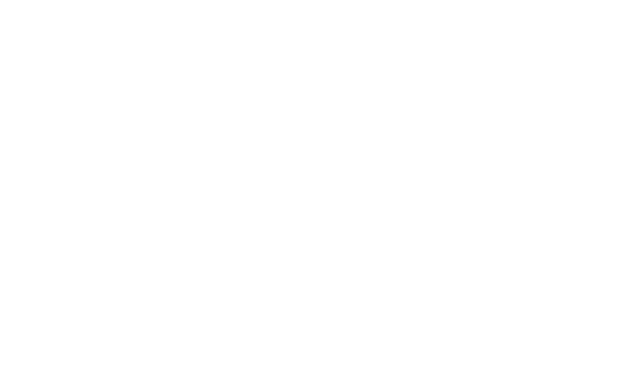
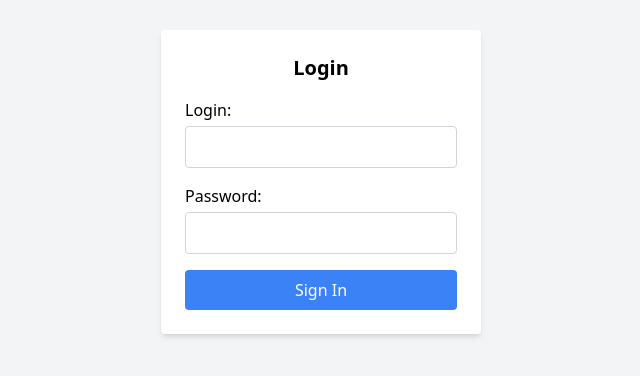
Before and after one commit to dshamsani/react-app, a React (Vite) app: page /login in a window 1280 px wide. Shown: the part 218-594 px from the top of the page, without its empty margins (319-959 px from the left). Built offline with nearby package versions, Linux system fonts and the light colour scheme.

Commit message:
feat: login & profile pages

```diff
--- a/src/pages/LoginPage/LoginPage.tsx
+++ b/src/pages/LoginPage/LoginPage.tsx
@@ -1,5 +1,65 @@
-import type { FC } from "react";
+import type { FC, FormEvent } from "react";
+
+import { useState } from "react";
+import { useUser } from "@/context/UserContext";
+import { useNavigate } from "@tanstack/react-router";
 
 export const LoginPage: FC = () => {
-  return <div></div>;
+  const { login } = useUser();
+  const navigate = useNavigate();
+
+  const [loginValue, setLoginValue] = useState<string>("");
+  const [passwordValue, setPasswordValue] = useState<string>("");
+  const [error, setError] = useState<string>("");
+
+  const handleSubmit = (e: FormEvent) => {
+    e.preventDefault();
+    setError("");
+
+    if (!loginValue || !passwordValue) {
+      setError("Fields cannot be empty");
+      return;
+    }
+
+    const success = login(loginValue, passwordValue);
+
+    if (success) {
+      navigate({ to: "/profile" });
+      return;
+    }
+
+    setError("Invalid login or password");
+  };
+
+  return (
+    <div className="flex flex-col items-center justify-center h-screen bg-gray-100">
+      <div className="p-6 bg-white rounded shadow-md w-80">
+        <h1 className="text-xl font-bold mb-4 text-center">Login</h1>
+        <form onSubmit={handleSubmit} className="space-y-4">
+          <div>
+            <label className="block mb-1">Login:</label>
+            <input
+              type="text"
+              className="w-full px-3 py-2 border border-gray-300 rounded"
+              value={loginValue}
+              onChange={(e) => setLoginValue(e.target.value)}
+            />
+          </div>
+          <div>
+            <label className="block mb-1">Password:</label>
+            <input
+              type="password"
+              className="w-full px-3 py-2 border border-gray-300 rounded"
+              value={passwordValue}
+              onChange={(e) => setPasswordValue(e.target.value)}
+            />
+          </div>
+          {error && <p className="text-red-500 text-sm">{error}</p>}
+          <button type="submit" className="w-full bg-blue-500 text-white py-2 rounded hover:bg-blue-600 transition">
+            Sign In
+          </button>
+        </form>
+      </div>
+    </div>
+  );
 };
--- a/src/pages/ProfilePage/ProfilePage.tsx
+++ b/src/pages/ProfilePage/ProfilePage.tsx
@@ -1,5 +1,80 @@
 import type { FC } from "react";
 
+import { useUser } from "@/context/UserContext";
+import { useNavigate } from "@tanstack/react-router";
+import { useEffect, useState } from "react";
+import { useFetchCoordinatesByAddress } from "@/services/geocoding";
+import { Header } from "@/components/Layout/Header";
+
 export const ProfilePage: FC = () => {
-  return <div></div>;
+  const { currentUser, updateUser } = useUser();
+  const navigate = useNavigate();
+
+  const [nameValue, setNameValue] = useState<string>(currentUser?.name || "");
+  const [addressValue, setAddressValue] = useState<string>(currentUser?.address || "");
+
+  useEffect(() => {
+    if (!currentUser) {
+      navigate({ to: "/login" });
+    }
+  }, [currentUser, navigate]);
+
+  const { data: coordinates, isLoading, isError } = useFetchCoordinatesByAddress(addressValue);
+
+  const handleSave = () => {
+    updateUser({
+      name: nameValue,
+      address: addressValue,
+    });
+  };
+
+  if (!currentUser) {
+    return <div>No user data available</div>;
+  }
+
+  return (
+    <div className="min-h-screen bg-gray-50">
+      <Header />
+      <div className="max-w-xl mx-auto mt-10 bg-white p-6 shadow rounded">
+        <h2 className="text-2xl font-semibold mb-4">User Profile</h2>
+
+        <div className="mb-4">
+          <label className="block mb-1">Name:</label>
+          <input
+            type="text"
+            className="w-full px-3 py-2 border border-gray-300 rounded"
+            value={nameValue}
+            onChange={(e) => setNameValue(e.target.value)}
+          />
+        </div>
+
+        <div className="mb-4">
+          <label className="block mb-1">Address:</label>
+          <input
+            type="text"
+            className="w-full px-3 py-2 border border-gray-300 rounded"
+            value={addressValue}
+            onChange={(e) => setAddressValue(e.target.value)}
+          />
+        </div>
+
+        <button onClick={handleSave} className="bg-blue-500 text-white px-4 py-2 rounded hover:bg-blue-600 transition">
+          Save
+        </button>
+
+        <div className="mt-6">
+          <p className="font-semibold">Coordinates (lat, lon):</p>
+          {isLoading && <p className="text-gray-500">Loading...</p>}
+          {isError && <p className="text-red-500">Error loading coordinates</p>}
+          {coordinates ? (
+            <p className="mt-2">
+              {coordinates.lat}, {coordinates.lon}
+            </p>
+          ) : (
+            !isLoading && <p className="mt-2">Coordinates not found</p>
+          )}
+        </div>
+      </div>
+    </div>
+  );
 };
```
